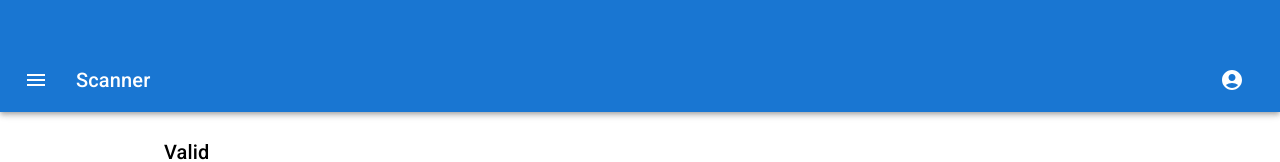
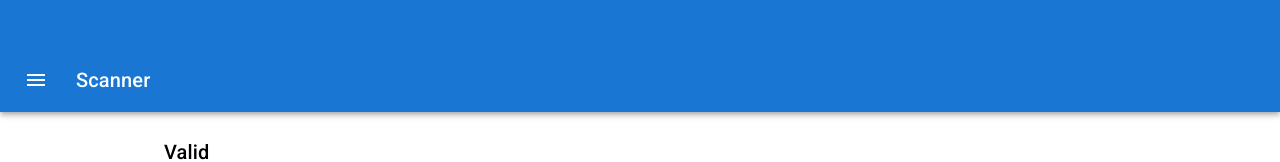
Before and after one commit to Kauabunga/covid-cert-scanner, a Next.js app: page /examples in a window 1280 px wide. Shown: the top 162 px of the page. Built offline with nearby package versions, Linux system fonts and the light colour scheme.

Commit message:
Tidy up appbar component

```diff
--- a/src/components/AppBar.js
+++ b/src/components/AppBar.js
@@ -6,23 +6,14 @@
 import Typography from "@mui/material/Typography";
 import IconButton from "@mui/material/IconButton";
 import MenuIcon from "@mui/icons-material/Menu";
-import AccountCircle from "@mui/icons-material/AccountCircle";
-import MenuItem from "@mui/material/MenuItem";
-import Menu from "@mui/material/Menu";
 
 import AppBarDrawer from "./AppBarDrawer";
 
 export default function MenuAppBar({ children }) {
-  const [auth, setAuth] = React.useState(false);
   const [drawer, togglerDrawer] = React.useState();
-  const [anchorEl, setAnchorEl] = React.useState(null);
 
   const toggleMenu = () => {
     togglerDrawer((currentState) => !currentState);
-  };
-
-  const handleMenu = (event) => {
-    togglerDrawer(true);
   };
 
   const handleClose = () => {
@@ -46,52 +37,6 @@
           <Typography variant="h6" component="div" sx={{ flexGrow: 1 }}>
             Scanner
           </Typography>
-
-          {!auth && (
-            <IconButton
-              size="large"
-              aria-label="account of current user"
-              aria-controls="menu-appbar"
-              aria-haspopup="true"
-              onClick={handleMenu}
-              color="inherit"
-            >
-              <AccountCircle />
-            </IconButton>
-          )}
-
-          {auth && (
-            <div>
-              <IconButton
-                size="large"
-                aria-label="account of current user"
-                aria-controls="menu-appbar"
-                aria-haspopup="true"
-                onClick={handleMenu}
-                color="inherit"
-              >
-                <AccountCircle />
-              </IconButton>
-              <Menu
-                id="menu-appbar"
-                anchorEl={anchorEl}
-                anchorOrigin={{
-                  vertical: "top",
-                  horizontal: "right",
-                }}
-                keepMounted
-                transformOrigin={{
-                  vertical: "top",
-                  horizontal: "right",
-                }}
-                open={Boolean(anchorEl)}
-                onClose={handleClose}
-              >
-                <MenuItem onClick={handleClose}>Profile</MenuItem>
-                <MenuItem onClick={handleClose}>My account</MenuItem>
-              </Menu>
-            </div>
-          )}
         </Toolbar>
       </AppBar>
 
```
